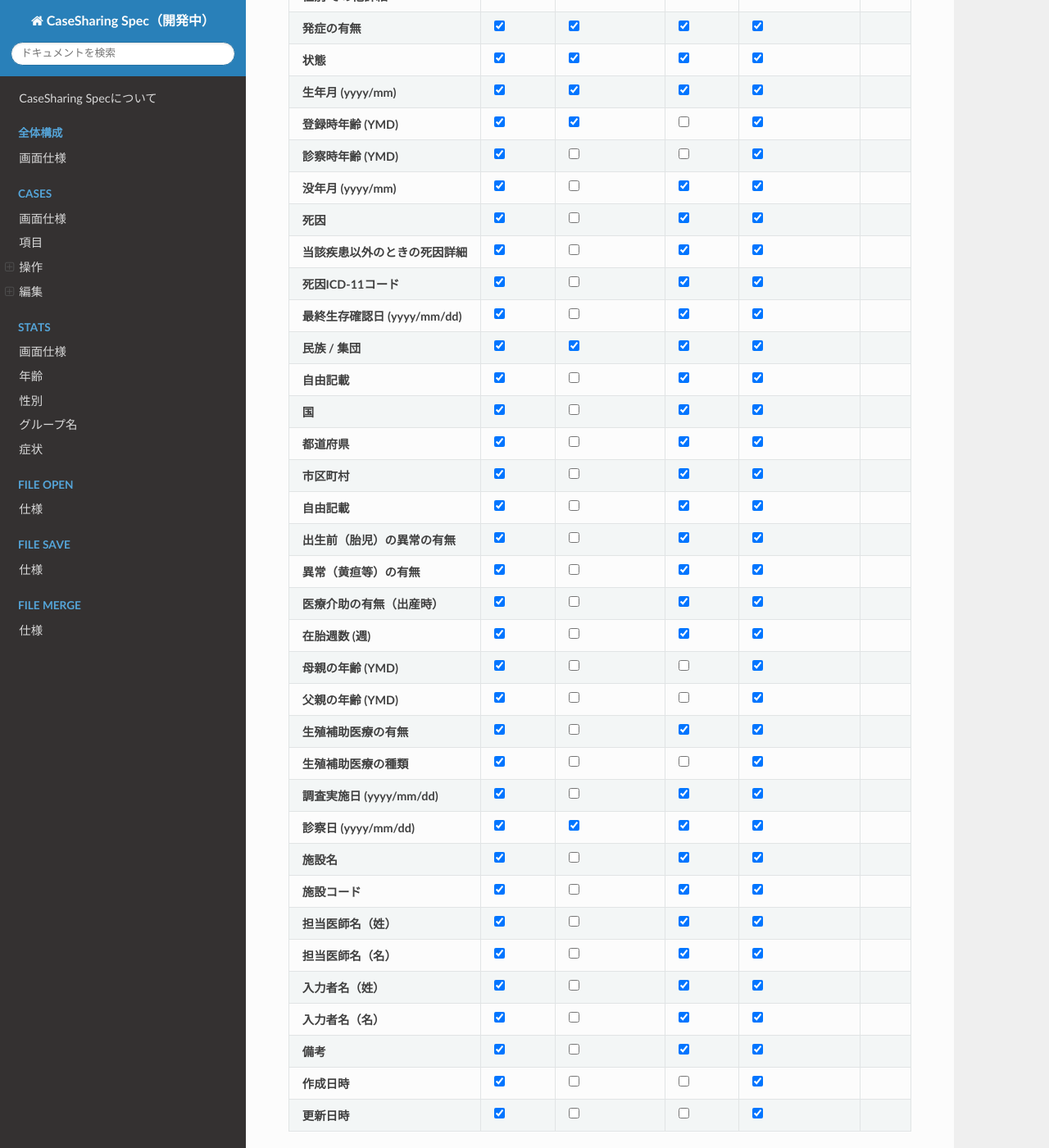
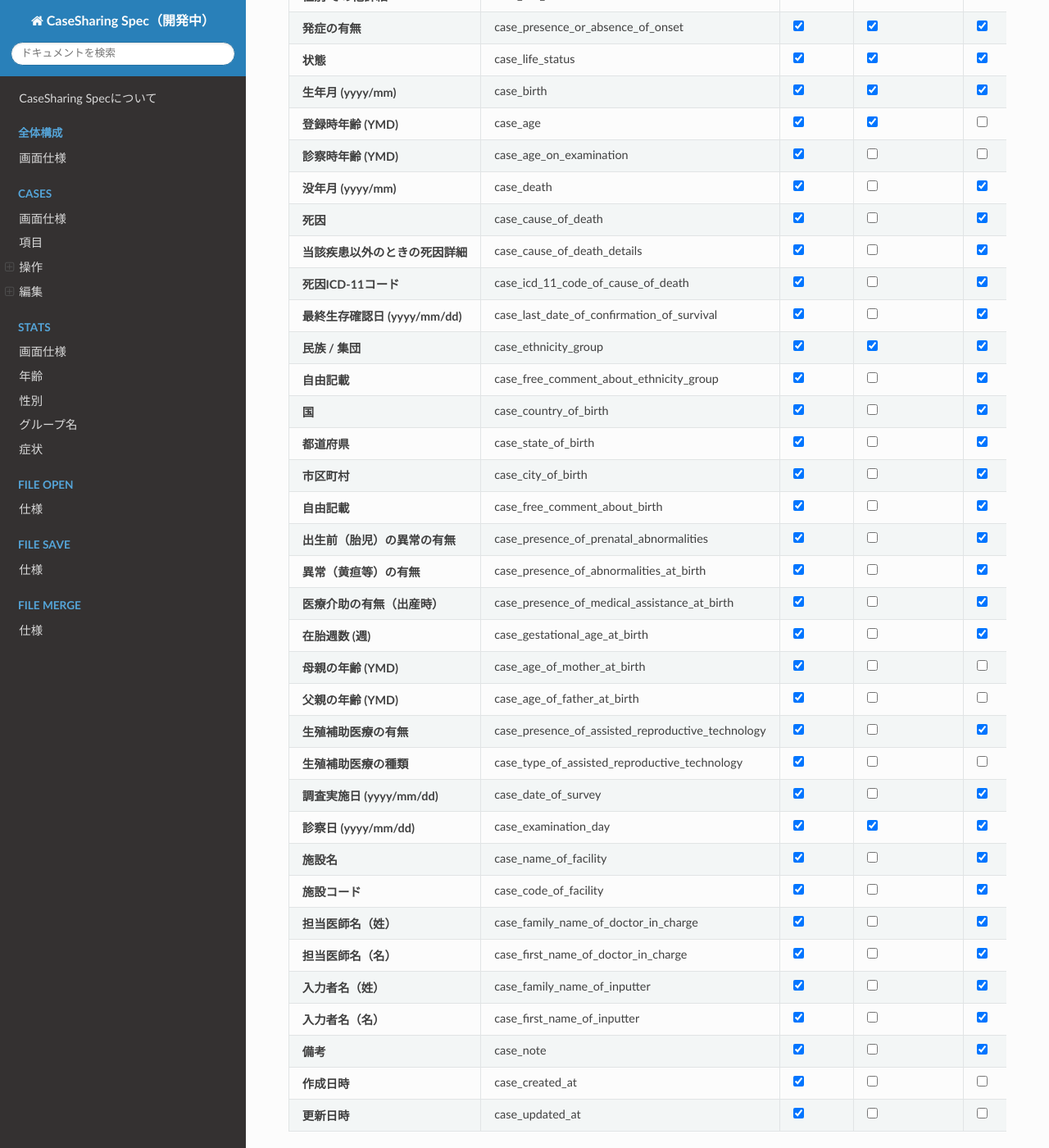
Before and after one commit to PubCaseFinder/pubcasefinder_spec, an MkDocs documentation site: the page built from docs/cases/items.md, in a window 1280 px wide and 1400 px high, scrolled down 965 px. Shown: the whole window at 82% size. Built offline with MkDocs 1.6.1, drawn with Linux system fonts in a browser that asks for light colours; nearby versions of some CDN libraries; some of the changed text lies outside the part shown.

Commit message:
IDの列を追加

```diff
--- a/docs/cases/items.md
+++ b/docs/cases/items.md
@@ -23,6 +23,7 @@ Casesでは下記の項目を扱うことができます。
   <thead>
     <tr>
       <th rowspan="2" class="text-vertical-align-middle">項目名</th>
+      <th rowspan="2" class="text-vertical-align-middle">ID</th>
       <th colspan="3">一覧表</th>
       <th rowspan="2" class="text-vertical-align-middle">編集モーダル表示</th>
       <th rowspan="2" class="text-vertical-align-middle">備考</th>
@@ -44,6 +46,7 @@ Casesでは下記の項目を扱うことができます。
     </tr>
     <tr>
       <td><strong>症例ID</strong></td>
+      <td>case_id</td>
       <td><input type="checkbox" class="readonly-input" checked /></td>
       <td><input type="checkbox" class="readonly-input" checked /></td>
       <td><input type="checkbox" class="readonly-input" checked /></td>
@@ -52,6 +55,7 @@ Casesでは下記の項目を扱うことができます。
     </tr>
     <tr>
       <td><strong>家族ID</strong></td>
+      <td>case_family_id</td>
       <td><input type="checkbox" class="readonly-input" checked /></td>
       <td><input type="checkbox" class="readonly-input" checked /></td>
       <td><input type="checkbox" class="readonly-input" checked /></td>
@@ -60,6 +64,7 @@ Casesでは下記の項目を扱うことができます。
     </tr>
     <tr>
       <td><strong>グループ名</strong></td>
+      <td>case_group</td>
       <td><input type="checkbox" class="readonly-input" checked /></td>
       <td><input type="checkbox" class="readonly-input" checked /></td>
       <td><input type="checkbox" class="readonly-input" checked /></td>
@@ -68,6 +73,7 @@ Casesでは下記の項目を扱うことができます。
     </tr>
     <tr>
       <td><strong>続柄</strong></td>
+      <td>case_relationship</td>
       <td><input type="checkbox" class="readonly-input" checked /></td>
       <td><input type="checkbox" class="readonly-input" checked /></td>
       <td><input type="checkbox" class="readonly-input" checked /></td>
@@ -76,6 +82,7 @@ Casesでは下記の項目を扱うことができます。
     </tr>
     <tr>
       <td><strong>血縁者の本研究参加の有無</strong></td>
+      <td>case_participation_of_relatives_in_this_study</td>
       <td><input type="checkbox" class="readonly-input" checked /></td>
       <td><input type="checkbox" class="readonly-input" /></td>
       <td><input type="checkbox" class="readonly-input" checked /></td>
@@ -84,6 +91,7 @@ Casesでは下記の項目を扱うことができます。
     </tr>
     <tr>
       <td><strong>性別</strong></td>
+      <td>case_sex</td>
       <td><input type="checkbox" class="readonly-input" checked /></td>
       <td><input type="checkbox" class="readonly-input" checked /></td>
       <td><input type="checkbox" class="readonly-input" checked /></td>
@@ -92,6 +100,7 @@ Casesでは下記の項目を扱うことができます。
     </tr>
     <tr>
       <td><strong>性別 その他詳細</strong></td>
+      <td>case_sex_details</td>
       <td><input type="checkbox" class="readonly-input" checked /></td>
       <td><input type="checkbox" class="readonly-input" /></td>
       <td><input type="checkbox" class="readonly-input" /></td>
@@ -100,6 +109,7 @@ Casesでは下記の項目を扱うことができます。
     </tr>
     <tr>
       <td><strong>発症の有無</strong></td>
+      <td>case_presence_or_absence_of_onset</td>
       <td><input type="checkbox" class="readonly-input" checked /></td>
       <td><input type="checkbox" class="readonly-input" checked /></td>
       <td><input type="checkbox" class="readonly-input" checked /></td>
@@ -108,6 +118,7 @@ Casesでは下記の項目を扱うことができます。
     </tr>
     <tr>
       <td><strong>状態</strong></td>
+      <td>case_life_status</td>
       <td><input type="checkbox" class="readonly-input" checked /></td>
       <td><input type="checkbox" class="readonly-input" checked /></td>
       <td><input type="checkbox" class="readonly-input" checked /></td>
@@ -116,6 +127,7 @@ Casesでは下記の項目を扱うことができます。
     </tr>
     <tr>
       <td><strong>生年月 (yyyy/mm)</strong></td>
+      <td>case_birth</td>
       <td><input type="checkbox" class="readonly-input" checked /></td>
       <td><input type="checkbox" class="readonly-input" checked /></td>
       <td><input type="checkbox" class="readonly-input" checked /></td>
@@ -124,6 +136,7 @@ Casesでは下記の項目を扱うことができます。
     </tr>
     <tr>
       <td><strong>登録時年齢 (YMD)</strong></td>
+      <td>case_age</td>
       <td><input type="checkbox" class="readonly-input" checked /></td>
       <td><input type="checkbox" class="readonly-input" checked /></td>
       <td><input type="checkbox" class="readonly-input" /></td>
@@ -132,6 +145,7 @@ Casesでは下記の項目を扱うことができます。
     </tr>
     <tr>
       <td><strong>診察時年齢 (YMD)</strong></td>
+      <td>case_age_on_examination</td>
       <td><input type="checkbox" class="readonly-input" checked /></td>
       <td><input type="checkbox" class="readonly-input" /></td>
       <td><input type="checkbox" class="readonly-input" /></td>
@@ -140,6 +154,7 @@ Casesでは下記の項目を扱うことができます。
     </tr>
     <tr>
       <td><strong>没年月 (yyyy/mm)</strong></td>
+      <td>case_death</td>
       <td><input type="checkbox" class="readonly-input" checked /></td>
       <td><input type="checkbox" class="readonly-input" /></td>
       <td><input type="checkbox" class="readonly-input" checked /></td>
@@ -148,6 +163,7 @@ Casesでは下記の項目を扱うことができます。
     </tr>
     <tr>
       <td><strong>死因</strong></td>
+      <td>case_cause_of_death</td>
       <td><input type="checkbox" class="readonly-input" checked /></td>
       <td><input type="checkbox" class="readonly-input" /></td>
       <td><input type="checkbox" class="readonly-input" checked /></td>
@@ -156,6 +172,7 @@ Casesでは下記の項目を扱うことができます。
     </tr>
     <tr>
       <td><strong>当該疾患以外のときの死因詳細</strong></td>
+      <td>case_cause_of_death_details</td>
       <td><input type="checkbox" class="readonly-input" checked /></td>
       <td><input type="checkbox" class="readonly-input" /></td>
       <td><input type="checkbox" class="readonly-input" checked /></td>
@@ -164,6 +181,7 @@ Casesでは下記の項目を扱うことができます。
     </tr>
     <tr>
       <td><strong>死因ICD-11コード</strong></td>
+      <td>case_icd_11_code_of_cause_of_death</td>
       <td><input type="checkbox" class="readonly-input" checked /></td>
       <td><input type="checkbox" class="readonly-input" /></td>
       <td><input type="checkbox" class="readonly-input" checked /></td>
@@ -172,6 +190,7 @@ Casesでは下記の項目を扱うことができます。
     </tr>
     <tr>
       <td><strong>最終生存確認日 (yyyy/mm/dd)</strong></td>
+      <td>case_last_date_of_confirmation_of_survival</td>
       <td><input type="checkbox" class="readonly-input" checked /></td>
       <td><input type="checkbox" class="readonly-input" /></td>
       <td><input type="checkbox" class="readonly-input" checked /></td>
@@ -180,6 +199,7 @@ Casesでは下記の項目を扱うことができます。
     </tr>
     <tr>
       <td><strong>民族 / 集団</strong></td>
+      <td>case_ethnicity_group</td>
       <td><input type="checkbox" class="readonly-input" checked /></td>
       <td><input type="checkbox" class="readonly-input" checked /></td>
       <td><input type="checkbox" class="readonly-input" checked /></td>
@@ -188,6 +208,7 @@ Casesでは下記の項目を扱うことができます。
     </tr>
     <tr>
       <td><strong>自由記載</strong></td>
+      <td>case_free_comment_about_ethnicity_group</td>
       <td><input type="checkbox" class="readonly-input" checked /></td>
       <td><input type="checkbox" class="readonly-input" /></td>
       <td><input type="checkbox" class="readonly-input" checked /></td>
@@ -196,6 +217,7 @@ Casesでは下記の項目を扱うことができます。
     </tr>
     <tr>
       <td><strong>国</strong></td>
+      <td>case_country_of_birth</td>
       <td><input type="checkbox" class="readonly-input" checked /></td>
       <td><input type="checkbox" class="readonly-input" /></td>
       <td><input type="checkbox" class="readonly-input" checked /></td>
@@ -204,6 +226,7 @@ Casesでは下記の項目を扱うことができます。
     </tr>
     <tr>
       <td><strong>都道府県</strong></td>
+      <td>case_state_of_birth</td>
       <td><input type="checkbox" class="readonly-input" checked /></td>
       <td><input type="checkbox" class="readonly-input" /></td>
       <td><input type="checkbox" class="readonly-input" checked /></td>
@@ -212,6 +235,7 @@ Casesでは下記の項目を扱うことができます。
     </tr>
     <tr>
       <td><strong>市区町村</strong></td>
+      <td>case_city_of_birth</td>
       <td><input type="checkbox" class="readonly-input" checked /></td>
       <td><input type="checkbox" class="readonly-input" /></td>
       <td><input type="checkbox" class="readonly-input" checked /></td>
@@ -220,6 +244,7 @@ Casesでは下記の項目を扱うことができます。
     </tr>
     <tr>
       <td><strong>自由記載</strong></td>
+      <td>case_free_comment_about_birth</td>
       <td><input type="checkbox" class="readonly-input" checked /></td>
       <td><input type="checkbox" class="readonly-input" /></td>
       <td><input type="checkbox" class="readonly-input" checked /></td>
@@ -228,6 +253,7 @@ Casesでは下記の項目を扱うことができます。
     </tr>
     <tr>
       <td><strong>出生前（胎児）の異常の有無</strong></td>
+      <td>case_presence_of_prenatal_abnormalities</td>
       <td><input type="checkbox" class="readonly-input" checked /></td>
       <td><input type="checkbox" class="readonly-input" /></td>
       <td><input type="checkbox" class="readonly-input" checked /></td>
@@ -236,6 +262,7 @@ Casesでは下記の項目を扱うことができます。
     </tr>
     <tr>
       <td><strong>異常（黄疸等）の有無</strong></td>
+      <td>case_presence_of_abnormalities_at_birth</td>
       <td><input type="checkbox" class="readonly-input" checked /></td>
       <td><input type="checkbox" class="readonly-input" /></td>
       <td><input type="checkbox" class="readonly-input" checked /></td>
@@ -244,6 +271,7 @@ Casesでは下記の項目を扱うことができます。
     </tr>
     <tr>
       <td><strong>医療介助の有無（出産時）</strong></td>
+      <td>case_presence_of_medical_assistance_at_birth</td>
       <td><input type="checkbox" class="readonly-input" checked /></td>
       <td><input type="checkbox" class="readonly-input" /></td>
       <td><input type="checkbox" class="readonly-input" checked /></td>
@@ -252,6 +280,7 @@ Casesでは下記の項目を扱うことができます。
     </tr>
     <tr>
       <td><strong>在胎週数 (週)</strong></td>
+      <td>case_gestational_age_at_birth</td>
       <td><input type="checkbox" class="readonly-input" checked /></td>
       <td><input type="checkbox" class="readonly-input" /></td>
       <td><input type="checkbox" class="readonly-input" checked /></td>
@@ -260,6 +289,7 @@ Casesでは下記の項目を扱うことができます。
     </tr>
     <tr>
       <td><strong>母親の年齢 (YMD)</strong></td>
+      <td>case_age_of_mother_at_birth</td>
       <td><input type="checkbox" class="readonly-input" checked /></td>
       <td><input type="checkbox" class="readonly-input" /></td>
       <td><input type="checkbox" class="readonly-input" /></td>
@@ -268,6 +298,7 @@ Casesでは下記の項目を扱うことができます。
     </tr>
     <tr>
       <td><strong>父親の年齢 (YMD)</strong></td>
+      <td>case_age_of_father_at_birth</td>
       <td><input type="checkbox" class="readonly-input" checked /></td>
       <td><input type="checkbox" class="readonly-input" /></td>
       <td><input type="checkbox" class="readonly-input" /></td>
@@ -276,6 +307,7 @@ Casesでは下記の項目を扱うことができます。
     </tr>
     <tr>
       <td><strong>生殖補助医療の有無</strong></td>
+      <td>case_presence_of_assisted_reproductive_technology</td>
       <td><input type="checkbox" class="readonly-input" checked /></td>
       <td><input type="checkbox" class="readonly-input" /></td>
       <td><input type="checkbox" class="readonly-input" checked /></td>
@@ -284,6 +316,7 @@ Casesでは下記の項目を扱うことができます。
     </tr>
     <tr>
       <td><strong>生殖補助医療の種類</strong></td>
+      <td>case_type_of_assisted_reproductive_technology</td>
       <td><input type="checkbox" class="readonly-input" checked /></td>
       <td><input type="checkbox" class="readonly-input" /></td>
       <td><input type="checkbox" class="readonly-input" /></td>
@@ -292,6 +325,7 @@ Casesでは下記の項目を扱うことができます。
     </tr>
     <tr>
       <td><strong>調査実施日 (yyyy/mm/dd)</strong></td>
+      <td>case_date_of_survey</td>
       <td><input type="checkbox" class="readonly-input" checked /></td>
       <td><input type="checkbox" class="readonly-input" /></td>
       <td><input type="checkbox" class="readonly-input" checked /></td>
@@ -300,6 +334,7 @@ Casesでは下記の項目を扱うことができます。
     </tr>
     <tr>
       <td><strong>診察日 (yyyy/mm/dd)</strong></td>
+      <td>case_examination_day</td>
       <td><input type="checkbox" class="readonly-input" checked /></td>
       <td><input type="checkbox" class="readonly-input" checked /></td>
       <td><input type="checkbox" class="readonly-input" checked /></td>
@@ -308,6 +343,7 @@ Casesでは下記の項目を扱うことができます。
     </tr>
     <tr>
       <td><strong>施設名</strong></td>
+      <td>case_name_of_facility</td>
       <td><input type="checkbox" class="readonly-input" checked /></td>
       <td><input type="checkbox" class="readonly-input" /></td>
       <td><input type="checkbox" class="readonly-input" checked /></td>
@@ -316,6 +352,7 @@ Casesでは下記の項目を扱うことができます。
     </tr>
     <tr>
       <td><strong>施設コード</strong></td>
+      <td>case_code_of_facility</td>
       <td><input type="checkbox" class="readonly-input" checked /></td>
       <td><input type="checkbox" class="readonly-input" /></td>
       <td><input type="checkbox" class="readonly-input" checked /></td>
@@ -324,6 +361,7 @@ Casesでは下記の項目を扱うことができます。
     </tr>
     <tr>
       <td><strong>担当医師名（姓）</strong></td>
+      <td>case_family_name_of_doctor_in_charge</td>
       <td><input type="checkbox" class="readonly-input" checked /></td>
       <td><input type="checkbox" class="readonly-input" /></td>
       <td><input type="checkbox" class="readonly-input" checked /></td>
@@ -332,6 +370,7 @@ Casesでは下記の項目を扱うことができます。
     </tr>
     <tr>
       <td><strong>担当医師名（名）</strong></td>
+      <td>case_first_name_of_doctor_in_charge</td>
       <td><input type="checkbox" class="readonly-input" checked /></td>
       <td><input type="checkbox" class="readonly-input" /></td>
       <td><input type="checkbox" class="readonly-input" checked /></td>
@@ -340,6 +379,7 @@ Casesでは下記の項目を扱うことができます。
     </tr>
     <tr>
       <td><strong>入力者名（姓）</strong></td>
+      <td>case_family_name_of_inputter</td>
       <td><input type="checkbox" class="readonly-input" checked /></td>
       <td><input type="checkbox" class="readonly-input" /></td>
       <td><input type="checkbox" class="readonly-input" checked /></td>
@@ -348,6 +388,7 @@ Casesでは下記の項目を扱うことができます。
     </tr>
     <tr>
       <td><strong>入力者名（名）</strong></td>
+      <td>case_first_name_of_inputter</td>
       <td><input type="checkbox" class="readonly-input" checked /></td>
       <td><input type="checkbox" class="readonly-input" /></td>
       <td><input type="checkbox" class="readonly-input" checked /></td>
@@ -356,6 +397,7 @@ Casesでは下記の項目を扱うことができます。
     </tr>
     <tr>
       <td><strong>備考</strong></td>
+      <td>case_note</td>
       <td><input type="checkbox" class="readonly-input" checked /></td>
       <td><input type="checkbox" class="readonly-input" /></td>
       <td><input type="checkbox" class="readonly-input" checked /></td>
@@ -364,6 +406,7 @@ Casesでは下記の項目を扱うことができます。
     </tr>
     <tr>
       <td><strong>作成日時</strong></td>
+      <td>case_created_at</td>
       <td><input type="checkbox" class="readonly-input" checked /></td>
       <td><input type="checkbox" class="readonly-input" /></td>
       <td><input type="checkbox" class="readonly-input" /></td>
@@ -372,6 +415,7 @@ Casesでは下記の項目を扱うことができます。
     </tr>
     <tr>
       <td><strong>更新日時</strong></td>
+      <td>case_updated_at</td>
       <td><input type="checkbox" class="readonly-input" checked /></td>
       <td><input type="checkbox" class="readonly-input" /></td>
       <td><input type="checkbox" class="readonly-input" /></td>
```
Also changed, not shown: other parts of docs/cases/items.md (+1 -0 lines).
